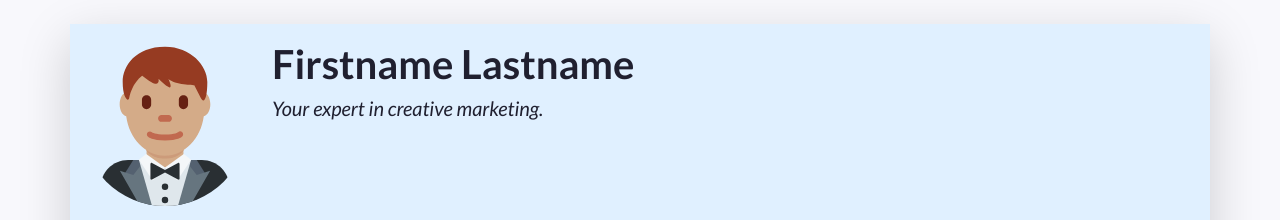
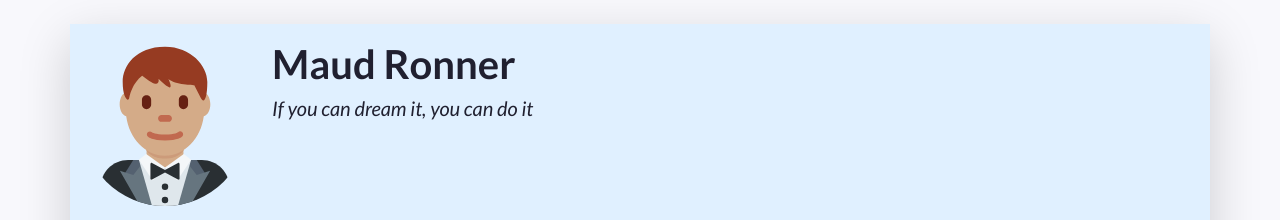
Before and after one commit to MaudRonner/Templateresume, a plain HTML site: page index.html in a window 1280 px wide. Shown: the top 220 px of the page. Drawn offline with nearby package versions, Linux system fonts and the light colour scheme.

Commit message:
Update index.html

```diff
--- a/index.html
+++ b/index.html
@@ -49,8 +49,8 @@
           A container to wrap around your name and tagline. Full-width at small size, then columns of increasing size.
         -->
         <div class="col-12 col-sm-8 col-md-9 col-lg-10 my-3 header-content">
-          <h1 class="fw-bolder">Firstname Lastname</h1>
-          <h5 class="fst-italic tagline">Your expert in creative marketing.</h5>
+          <h1 class="fw-bolder">Maud Ronner&nbsp;</h1>
+          <h5 class="fst-italic tagline"><em>If you can dream it, you can do it</em></h5>
         </div>
       </header>
 
```
